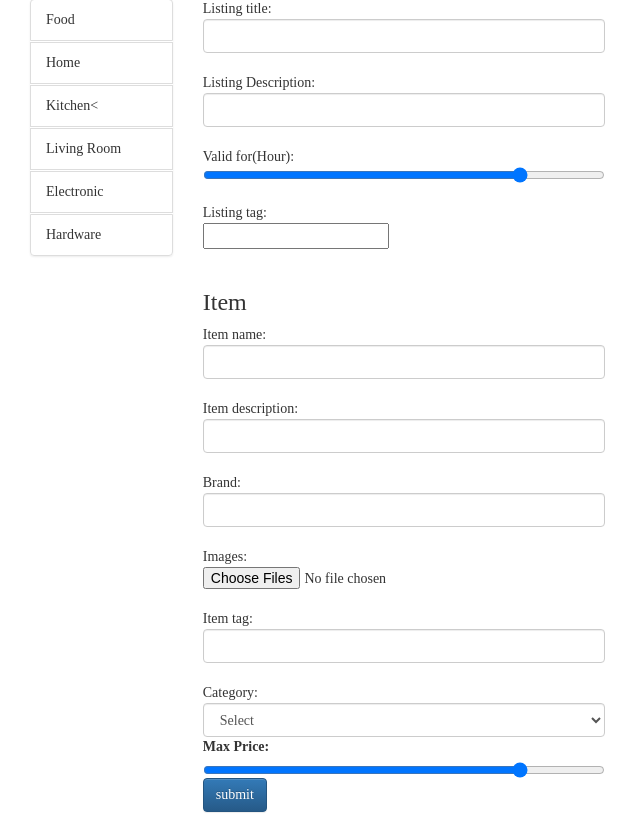
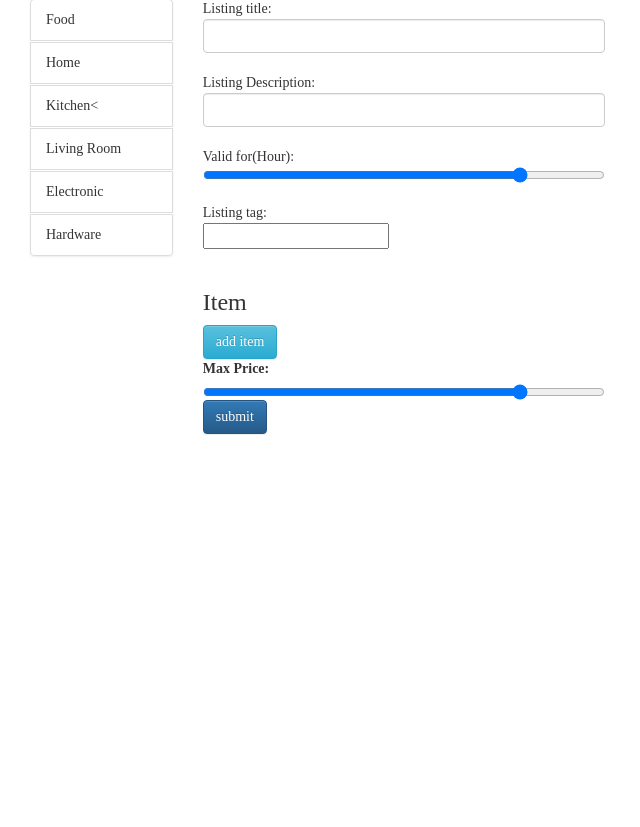
Before and after one commit to benwrk/Purchaes, a Django app: template backend/items/templates/item_form.html in a window 1280 px wide. Shown: the part 93-920 px from the top of the page, without its empty margins (0-640 px from the left). After the commit the page ends 528 px from the top, so only its background shows below. Run offline with Django 3.2, Linux system fonts and the light colour scheme; the template is opened without the code that fills it, so the values that code supplies are empty; some libraries are stand-ins or nearby versions; some web fonts are replaced.

Commit message:
make adding item easier

```diff
--- a/backend/items/templates/item_form.html
+++ b/backend/items/templates/item_form.html
@@ -7,7 +7,7 @@ z{% extends 'base.html' %}
     <link rel="stylesheet" type="text/css" href="{% static 'owl.carousel/assets/owl.carousel.css' %}">
     <div class="row">
     <div class="col-md-6 col-xs-12 col-sm-8 col-lg-6">
-        <form class="form-group" action="{% url 'item:item-add' %}" method="post" enctype="multipart/form-data">
+        <form class="form-group" id="listingForm" action="{% url 'item:item-add' %}" method="post" enctype="multipart/form-data">
             {% csrf_token %}
             Listing title:<br>
             <input class="form-control" type="text" name="title"><br>
@@ -21,18 +21,18 @@ z{% extends 'base.html' %}
             <div class="owl-carousel">
                 {#            <ul class="row" role="list" style="max-height: 150px;height: 150px; width: 1000px; overflow-y: hidden;    overflow-x:scroll;">#}
                 {% for item in items %}
-                    <div class="item">
-                        <div class="thumbnail">
+                    <div id="item-{{ item.id }}" value="{{ item.id }}" class="thumbnail item" onclick="changecolor(this)">
                             <img src="{{ item.image.all.0.image.url }}" style="border-radius: 5px; ">
                             <div class="caption">
                                 <h4>{{ item.name }}</h4>
                             </div>
-                        </div>
 
                     </div>
                 {% endfor %}
                 {#            </ul>#}
             </div>
+            <button type="button" class="btn btn-info" onclick="clearItem" data-toggle="collapse" data-target="#addItem">add item</button><br>
+        <fieldset data-role="collapsible"  class="collapse" id="addItem">
             Item name:<br>
             <input class="form-control" type="text" name="name"><br>
             Item description:<br>
@@ -44,16 +44,18 @@ z{% extends 'base.html' %}
             Item tag:<br>
             <input class="form-control" type="text" role="combobox" name="tag-item"><br>
             Category:<br>
-            <select class="form-control" name="category">
+
+            <select  class="form-control" name="category">
                 <option value="">Select</option>
                 <option value="Food">Food</option>
                 <option value="Home">Home</option>
                 <option value="Electronic">Electronic</option>
                 <option value="Hardware">Hardware</option>
             </select>
+            </fieldset>
             <label for="price-max">Max Price:</label>
             <input type="range" name="max_accepted_price" id="price-max" value="800" min="0" max="1000">
-            <input class="btn btn-primary" type="submit" value="submit">
+            <input class="btn btn-primary" type="button" onclick="sub()" value="submit">
         </form>
     </div>
     <script>
@@ -85,5 +87,25 @@ z{% extends 'base.html' %}
             }
             e.preventDefault();
         });
+        var itemId;
+        function changecolor(input) {
+            var item = document.getElementsByClassName('thumbnail');
+            console.log(input.id.toString().replace("item-",""));
+            console.log(input.innerHTML);
+            console.log(input);
+            itemId=input.id.toString().replace("item-","");
+            for (var i = 0; i < item.length; i++) {
+                item[i].style.border= "1px solid #ddd";
+            }
+            input.style.border="2px solid  #0F0";
+        }
+        function sub() {
+            var input = document.createElement("input");
+            input.setAttribute("item-id",itemId);
+            document.getElementById("listingForm").appendChild(input);
+        }
+        function clearItem() {
+            itemId=undefined;
+        }
     </script>
 {% endblock %}
```
